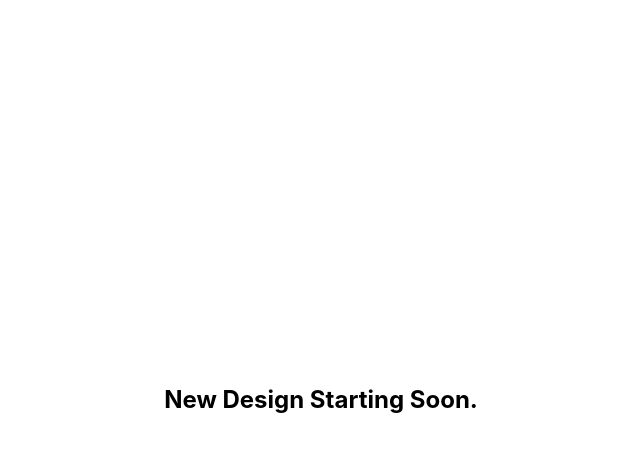
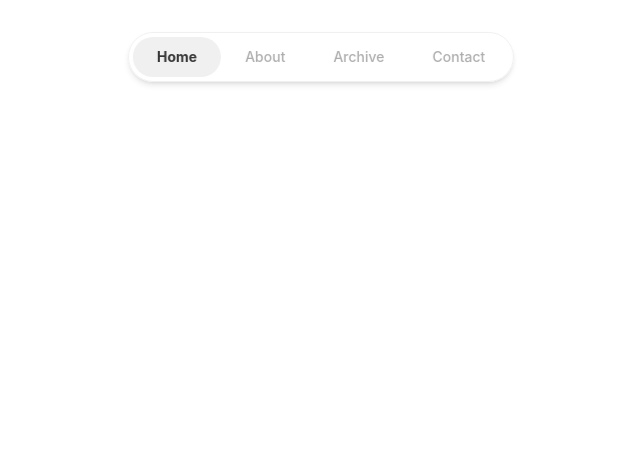
Before and after one commit to uxxzini/uxxzini.github.io, a React (Vite) app: page / in a window 1280 px wide. Shown: the top 452 px of the page, without its empty margins (319-959 px from the left). Built offline with nearby package versions, Linux system fonts and the light colour scheme.

Commit message:
feat: implement slinding GNB with Framer Motion and basic page routing

```diff
--- a/package.json
+++ b/package.json
@@ -17,7 +17,7 @@
     "react": "^19.2.0",
     "react-dom": "^19.2.0",
     "react-icons": "^5.5.0",
-    "react-router-dom": "^7.13.0"
+    "react-router-dom": "^7.13.1"
   },
   "devDependencies": {
     "@eslint/js": "^9.39.1",
--- a/src/App.jsx
+++ b/src/App.jsx
@@ -1,10 +1,28 @@
 import React from 'react';
+import { BrowserRouter as Router, Routes, Route } from 'react-router-dom';
+import GNB from './components/GNB';
+import Home from './pages/Home';
+import About from './pages/About';
+import Archive from './pages/Archive';
+import Contact from './pages/Contact';
 
 function App() {
   return (
-    <div className="flex items-center justify-center min-h-screen">
-      <h1 className="text-2xl font-bold">New Design Starting Soon.</h1>
-    </div>
+    <Router>
+      <div className="min-h-screen bg-white font-sans text-[#363636]">
+        {/* 모든 페이지에서 공통으로 보이는 GNB */}
+        <GNB />
+
+        <main className="pt-32"> {/* GNB 높이를 고려한 여백 */}
+          <Routes>
+            <Route path="/" element={<Home />} />
+            <Route path="/About" element={<About />} />
+            <Route path="/Archive" element={<Archive />} />
+            <Route path="/Contact" element={<Contact />} />
+          </Routes>
+        </main>
+      </div>
+    </Router>
   );
 }
 
--- /dev/null
+++ b/src/components/GNB.jsx
@@ -0,0 +1,47 @@
+import React from 'react';
+import { NavLink } from 'react-router-dom';
+import { motion } from 'framer-motion';
+
+const GNB = () => {
+  const navItems = [
+    { name: 'Home', path: '/' },
+    { name: 'About', path: '/About' },
+    { name: 'Archive', path: '/Archive' },
+    { name: 'Contact', path: '/Contact' },
+  ];
+
+  return (
+    <nav className="fixed top-8 left-1/2 -translate-x-1/2 z-[150]">
+      {/* 외부 컨테이너 */}
+      <div className="flex items-center bg-white/70 backdrop-blur-lg border border-[#f0f0f0] rounded-full p-1 shadow-md">
+        {navItems.map((item) => (
+          <NavLink
+            key={item.path}
+            to={item.path}
+            className="relative px-6 py-2.5 text-sm font-medium transition-colors duration-300"
+          >
+            {({ isActive }) => (
+              <>
+                {/* 글자 색상 제어 */}
+                <span className={`relative z-10 ${isActive ? 'text-[#363636] font-bold' : 'text-[#adadad] hover:text-[#767676]'}`}>
+                  {item.name}
+                </span>
+
+                {/* 활성화된 버튼 박스 */}
+                {isActive && (
+                  <motion.div
+                    layoutId="active-pill"
+                    className="absolute inset-0 bg-[#f0f0f0] rounded-full"
+                    transition={{ type: "spring", stiffness: 380, damping: 30 }}
+                  />
+                )}
+              </>
+            )}
+          </NavLink>
+        ))}
+      </div>
+    </nav>
+  );
+};
+
+export default GNB;
--- a/src/main.jsx
+++ b/src/main.jsx
@@ -1,14 +1,11 @@
-import { StrictMode } from 'react'
-import { createRoot } from 'react-dom/client'
-import { BrowserRouter } from 'react-router-dom' // 1. 라이브러리 임포트
-import './index.css'
+import React from 'react'
+import ReactDOM from 'react-dom/client'
 import App from './App.jsx'
+import './index.css' // Tailwind CSS가 포함된 전역 스타일 시트
 
-createRoot(document.getElementById('root')).render(
-  <StrictMode>
-    {/* 2. App 컴포넌트를 BrowserRouter로 감쌉니다. */}
-    <BrowserRouter>
-      <App />
-    </BrowserRouter>
-  </StrictMode>,
+// index.html의 'root' id를 가진 엘리먼트에 App 컴포넌트를 렌더링합니다.
+ReactDOM.createRoot(document.getElementById('root')).render(
+  <React.StrictMode>
+    <App />
+  </React.StrictMode>,
 )
--- /dev/null
+++ b/src/pages/About.jsx
@@ -0,0 +1,7 @@
+import React from 'react';
+
+const About = () => {
+  return <div className="min-h-screen" />;
+};
+
+export default About;
--- /dev/null
+++ b/src/pages/Archive.jsx
@@ -0,0 +1,7 @@
+import React from 'react';
+
+const Archive = () => {
+  return <div className="min-h-screen" />;
+};
+
+export default Archive;
--- /dev/null
+++ b/src/pages/Contact.jsx
@@ -0,0 +1,7 @@
+import React from 'react';
+
+const Contact = () => {
+  return <div className="min-h-screen" />;
+};
+
+export default Contact;
--- /dev/null
+++ b/src/pages/Home.jsx
@@ -0,0 +1,7 @@
+import React from 'react';
+
+const Home = () => {
+  return <div className="min-h-screen" />; // 내용 없이 빈 공간만 유지
+};
+
+export default Home;
```
Also changed, not shown: 2 other files (tests, documents, lock files or other folders).
